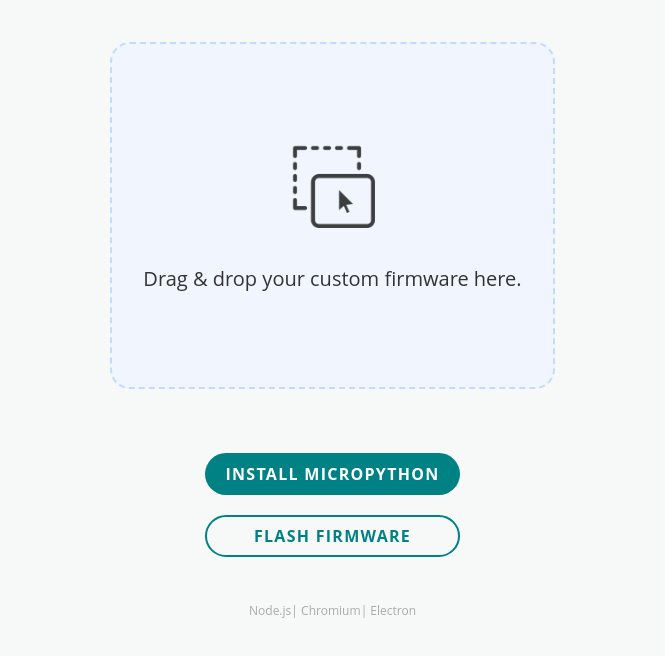
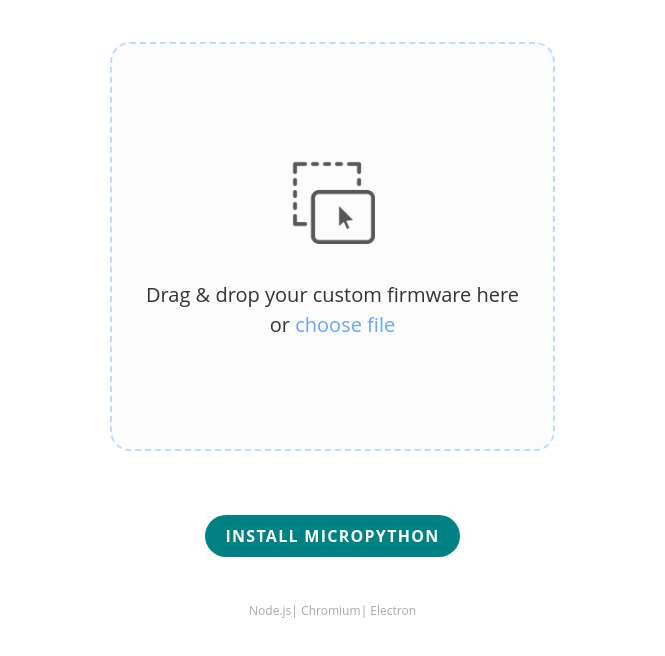
Before and after one commit to arduino/lab-micropython-installer, an Electron app: page index.html in a window 665 px wide. Shown: the part 130-786 px from the top of the page. Drawn offline with Linux system fonts and the light colour scheme.

Commit message:
Adjusted styling

```diff
--- a/index.css
+++ b/index.css
@@ -9,7 +9,7 @@ body {
     height: 100%;
     /* margin: 0;
     padding: 0; */
-    background-color: #F7F9F9;
+    background-color: #fff;
     color: #333333;
     font-size: 16px;
 }
@@ -112,18 +112,28 @@ div#file-drop-area {
     justify-content: center;
     font-size: 1.25rem;
     gap: 20px;
+    padding: 25px;
 
     min-height: 100px;
     margin: 0px 60px;
-    background-color: rgb(241,246,254);
+    background-color: rgb(252,252,252);
     border-radius: 20px;
     border: rgb(195,218,255) 2px dashed;
+}
+
+div#file-drop-area:hover {
+    background-color: rgb(241,246,254);
+}
+
+div#file-drop-area:hover a, a:link, a:active, a:focus, a:visited {
+    text-decoration: none;
+    color: rgb(103,163,255);
 }
 
 img#drop-area {
     width: 100px;
     height: 100px;
-    opacity: 0.75;
+    opacity: 0.65;
 }
 
 div#output {
--- a/index.html
+++ b/index.html
@@ -24,12 +24,12 @@
         <main>
             <div id="file-drop-area">
                 <div><img id="drop-area" src="iconForDragAndDrop.png" /></div>
-                <div>Drag &amp; drop your custom firmware here.</div>
+                <div>Drag &amp; drop your custom firmware here or <a href="#">choose file</a></div>
             </div>
             <code id="output">&nbsp;</code>
             <div id="controls">
                 <button id="install-button" class="primary">Install MicroPython</button>
-                <button id="flash-button" class="secondary">Flash Firmware</button>
+                <!-- <button id="flash-button" class="secondary">Flash Custom Firmware</button> -->
             </div>
         </main>
         <footer>
--- a/renderer.js
+++ b/renderer.js
@@ -4,11 +4,11 @@ const outputElement = document.querySelector('#output');
 button.addEventListener('click', () => {
     window.api.invoke('on-install', [1, 2, 3])
         .then(function (res) {
-            console.log(res); // will print "This worked!" to the browser console
+            console.log(res);
             outputElement.innerText = res;
         })
         .catch(function (err) {
-            console.error(err); // will print "This didn't work!" to the browser console.
+            console.error(err);
             outputElement.innerText = err;
         });
 });
```
Also changed, not shown: main.js (+4 -4 lines).
